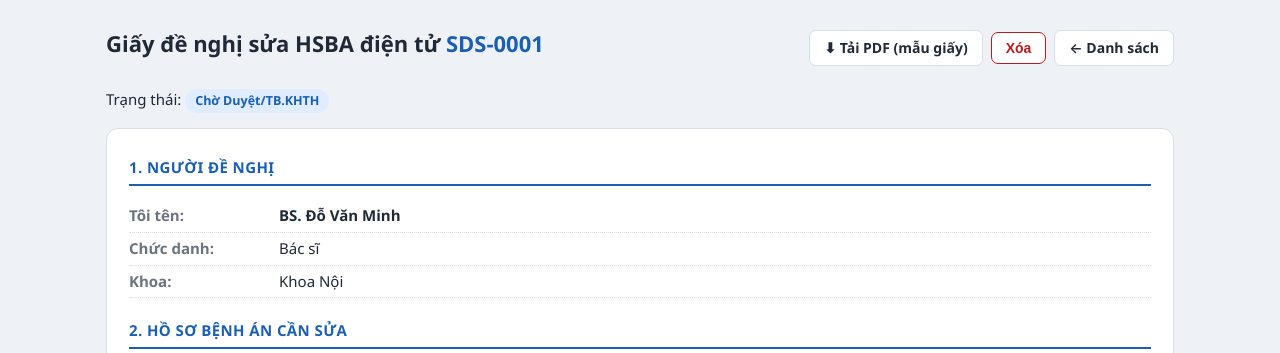
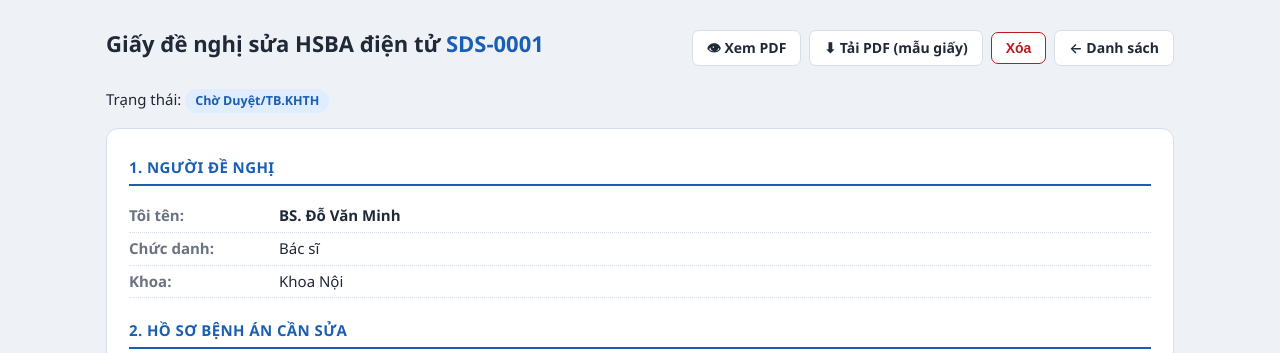
Before and after one commit to pvminh94/sua-hsba, a Flask app: page /p/1 in a window 1280 px wide. Shown: the part 74-427 px from the top of the page. Run offline with Flask 3, Linux system fonts and the light colour scheme; the visitor is signed in with stand-in values (Sample User, id 1); data comes from the database, SQL or seed files in the repository; data that the repository does not hold is empty.

Commit message:
Sua loi download PDF bi block: URL co duoi .pdf, header chuan (nosniff), them nut Xem PDF (inline)

```diff
--- a/app.py
+++ b/app.py
@@ -465,14 +465,25 @@ def detail(req_id):
 
 
 @app.route("/p/<int:req_id>/pdf")
+@app.route("/p/<int:req_id>/pdf/<name>")
 @login_required
-def pdf(req_id):
+def pdf(req_id, name=None):
     req = get_request_or_404(req_id)
     sigs = get_sigs(req_id)
     os.makedirs(EXPORTS_DIR, exist_ok=True)
     out = os.path.join(EXPORTS_DIR, f"{req['code']}.pdf")
     export_pdf(dict(req), {k: dict(v) for k, v in sigs.items()}, out)
-    return send_file(out, as_attachment=True, download_name=f"{req['code']}.pdf")
+    view = request.args.get("mode") == "view"
+    resp = send_file(
+        out,
+        mimetype="application/pdf",
+        as_attachment=not view,           # mode=view: mở trong trình xem PDF của trình duyệt
+        download_name=f"{req['code']}.pdf",
+        max_age=0,
+    )
+    resp.headers["X-Content-Type-Options"] = "nosniff"
+    resp.headers["Cache-Control"] = "no-store, no-cache, must-revalidate"
+    return resp
 
 
 # ---------------------------------------------------------------- quản trị
--- a/templates/detail.html
+++ b/templates/detail.html
@@ -4,7 +4,10 @@
 <div class="page-head">
   <h1>Giấy đề nghị sửa HSBA điện tử <span class="code-big">{{ req.code }}</span></h1>
   <div class="btns">
-    <a class="btn" href="{{ url_for('pdf', req_id=req.id) }}">⬇ Tải PDF (mẫu giấy)</a>
+    <a class="btn" target="_blank" rel="noopener"
+       href="{{ url_for('pdf', req_id=req.id, name=(req.code ~ '.pdf')) }}?mode=view">👁 Xem PDF</a>
+    <a class="btn"
+       href="{{ url_for('pdf', req_id=req.id, name=(req.code ~ '.pdf')) }}">⬇ Tải PDF (mẫu giấy)</a>
     {% if can_edit %}
     <a class="btn" href="{{ url_for('edit_request', req_id=req.id) }}">Sửa nội dung</a>
     {% endif %}
--- a/templates/list.html
+++ b/templates/list.html
@@ -43,7 +43,8 @@
       </td>
       <td class="nowrap">
         <a class="btn small" href="{{ url_for('detail', req_id=r.id) }}">Xem</a>
-        <a class="btn small" href="{{ url_for('pdf', req_id=r.id) }}">PDF</a>
+        <a class="btn small" target="_blank" rel="noopener"
+           href="{{ url_for('pdf', req_id=r.id, name=(r.code ~ '.pdf')) }}?mode=view">PDF</a>
       </td>
     </tr>
     {% else %}
```
